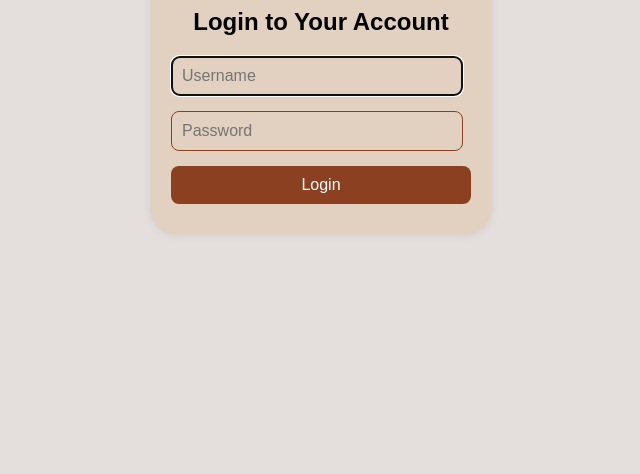
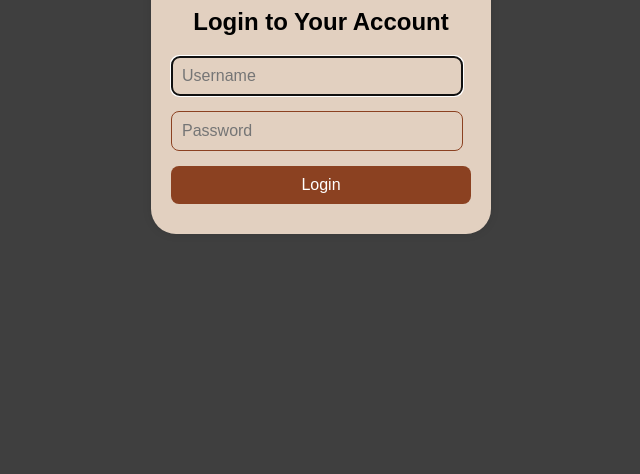
Before and after one commit to shadi-1122/Failaq26-Web, a website: page index.html in a window 1280 px wide. Shown: the part 326-800 px from the top of the page, without its empty margins (319-959 px from the left). Drawn offline with Linux system fonts and the light colour scheme.

Commit message:
Update styles.css

```diff
--- a/css/styles.css
+++ b/css/styles.css
@@ -1,6 +1,6 @@
 body {
     font-family: Arial, sans-serif;
-    background-color: #e4dfdd;
+    background-color: #3f3f3f;
     margin: 0;
     padding: 0;
     overflow-y: hidden;
```
